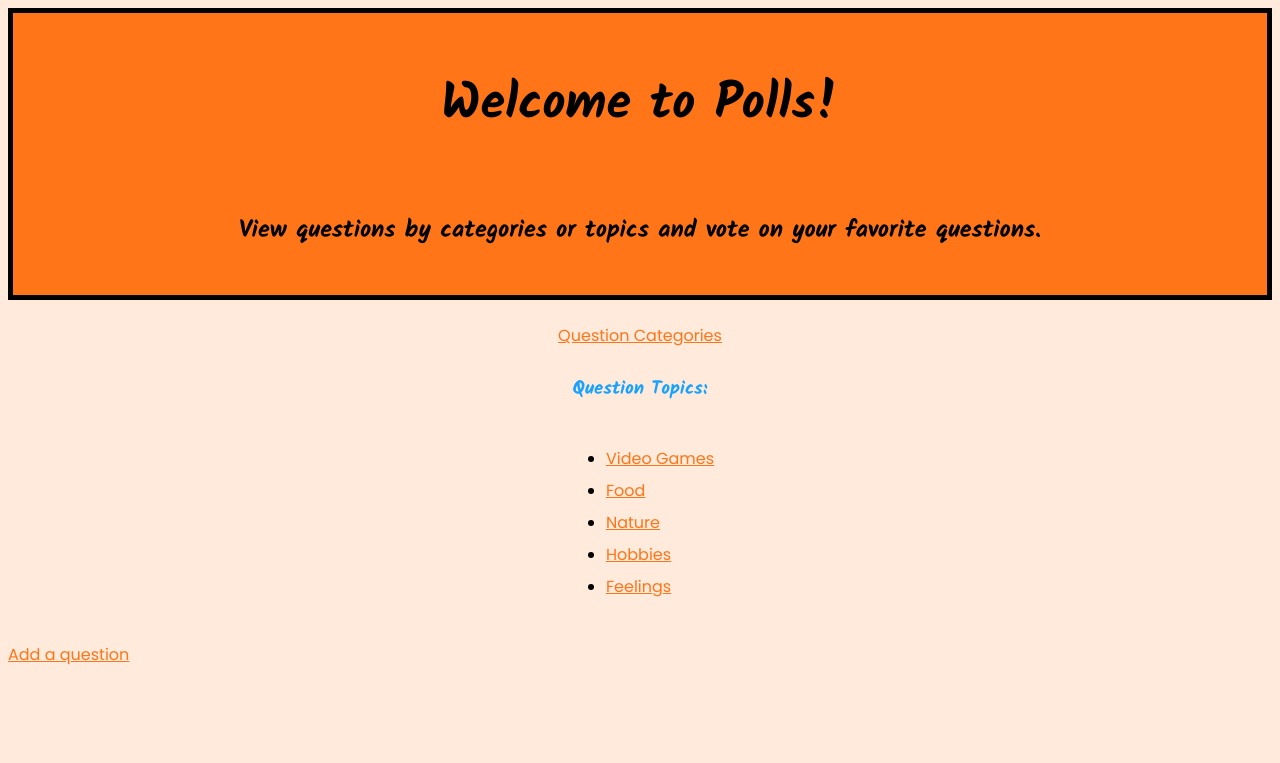
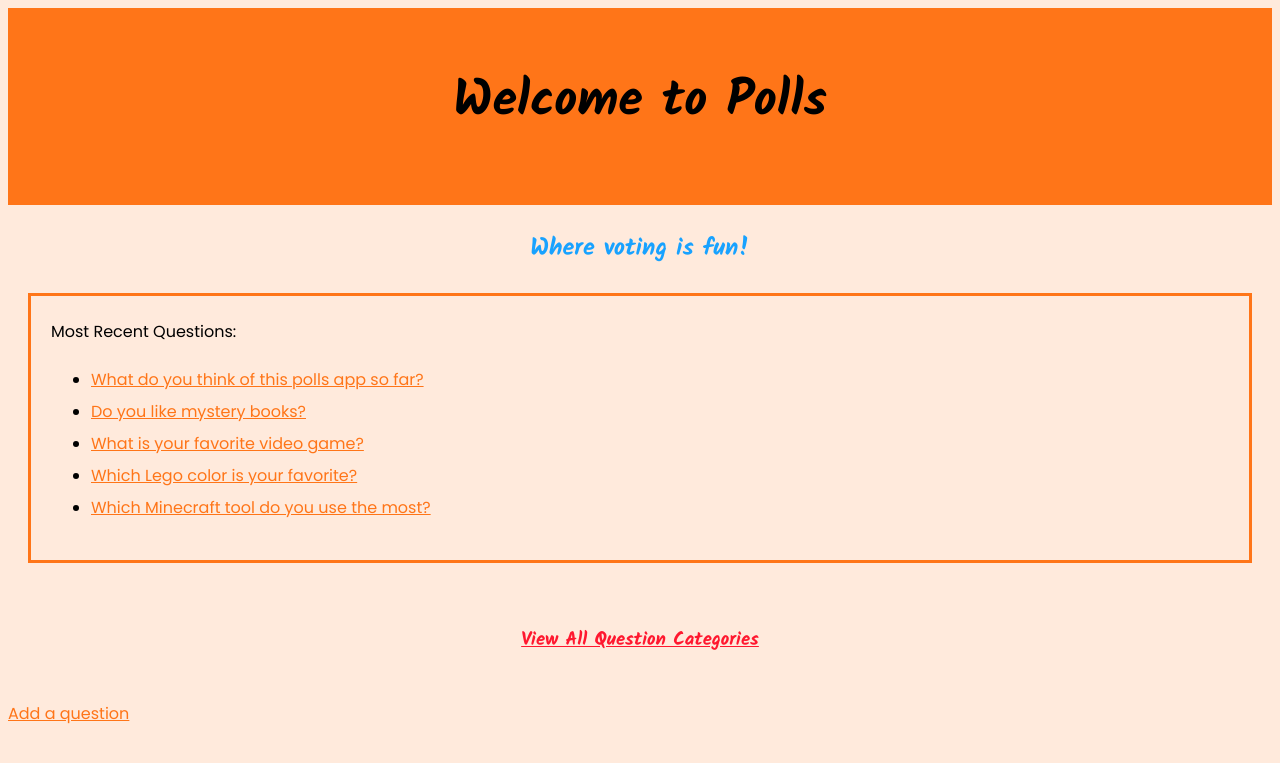
Before and after one commit to Alvirah-Ro/polls, a Django app: page /polls/ in a window 1280 px wide. Shown: the top 763 px of the page. Run offline with Django 5.2, Linux system fonts and the light colour scheme; data comes from the database, SQL or seed files in the repository; some web fonts are replaced.

Commit message:
changed index view and question view

```diff
--- a/polls/static/polls/styles.css
+++ b/polls/static/polls/styles.css
@@ -10,7 +10,11 @@ h1 {
     color: #18A2FF;
 }
 
-h2, h3, h4, h5, h6 {
+h2,
+h3,
+h4,
+h5,
+h6 {
     font-family: "Kalam";
     color: #18A2FF;
 }
@@ -19,20 +23,15 @@ h2, h3, h4, h5, h6 {
     text-align: center;
     background-color: #FF7518;
     padding: 10px 0 20px 0;
-    border-style: solid;
-    border-color: black;
-    border-width: thick;
 }
 
 .welcome h1 {
-    margin: 32px 0 0 0;
     text-align: center;
     color: black;
 }
 
-.welcome h2 {
+.welcome2 {
     text-align: center;
-    color: black;
 }
 
 button {
@@ -90,6 +89,23 @@ button {
     justify-items: center;
 }
 
+.options a {
+    color: #FF182F;
+    padding: 20px 0;
+}
+
+.recent {
+    margin: 20px;
+    padding: 20px;
+    border-style: solid;
+    border-color: #FF7518;
+    line-height: 2;
+}
+
+.recent h2 {
+    color: #18A2FF;
+}
+
 fieldset {
     border-color: #FF7518;
     margin: 20px 0;
@@ -100,7 +116,8 @@ fieldset {
     margin-top: -30px;
 }
 
-legend h1, h2 {
+legend h1,
+h2 {
     color: #18A2FF;
 }
 
@@ -125,7 +142,7 @@ a:hover {
 }
 
 .homelink a {
-    color:#FF182F;
+    color: #FF182F;
     padding: 20px 0;
 }
 
--- a/polls/templates/polls/index.html
+++ b/polls/templates/polls/index.html
@@ -6,32 +6,39 @@
     <link rel="stylesheet" type="text/css" href="{% static 'polls/styles.css' %}">
     <link rel="preconnect" href="https://fonts.googleapis.com">
     <link rel="preconnect" href="https://fonts.gstatic.com" crossorigin>
-<link href="https://fonts.googleapis.com/css2?family=Kalam:wght@300;400;700&family=Poppins:ital,wght@0,100;0,200;0,300;0,400;0,500;0,600;0,700;0,800;0,900;1,100;1,200;1,300;1,400;1,500;1,600;1,700;1,800;1,900&family=Protest+Riot&display=swap" rel="stylesheet">
+    <link
+        href="https://fonts.googleapis.com/css2?family=Kalam:wght@300;400;700&family=Poppins:ital,wght@0,100;0,200;0,300;0,400;0,500;0,600;0,700;0,800;0,900;1,100;1,200;1,300;1,400;1,500;1,600;1,700;1,800;1,900&family=Protest+Riot&display=swap"
+        rel="stylesheet">
 </head>
 
 <body>
 
     <div class="welcome">
-<h1>Welcome to Polls!</h1>
-<br>
-<h2>View questions by categories or topics and vote on your favorite questions.</h2>
+        <h1>Welcome to Polls</h1>
     </div>
 
-<div class="options"
-<h3><a href = "{% url  'polls:questions' %}">Question Categories</a></h3>
-<h3>Question Topics:</h3>
-{% if topic_list %}
+    <div class="welcome2">
+        <h2>Where voting is fun!</h2>
+    </div>
+
+    <div class="recent"
+    <h2>Most Recent Questions:</h2>
+
+        {% if latest_question_list %}
         <ul>
-        {% for topic in topic_list %}
-        <li><a href = "{% url 'polls:topic' topic.id %}">{{ topic.topic_name }}</a></li>
+            {% for question in latest_question_list %}
+            <li><a href="{% url 'polls:detail' question.id %}">{{ question.question_text }}</a></li>
             {% endfor %}
         </ul>
         {% else %}
-    <p>There are no topics to display</p>
+        <p>No polls are available.</p>
         {% endif %}
     </div>
+    <div class="options">
+        <h3><a href="{% url  'polls:questions' %}">View All Question Categories</a></h3>
+    </div>
 
-<a href= "{% url 'polls:add_question' %}">Add a question</a>
+    <a href="{% url 'polls:add_question' %}">Add a question</a>
 
 </body>
 
--- a/polls/urls.py
+++ b/polls/urls.py
@@ -8,7 +8,7 @@ from . import views
 app_name = "polls"
 
 urlpatterns = [
-    path("", views.IndexView.as_view(), name="index"),
+    path("", views.index_view, name="index"),
     path("<int:pk>/topic/", views.topic_view, name="topic"),
     path("questions/", views.question_view, name="questions"),
     path("<int:pk>/", views.DetailView.as_view(), name="detail"),
--- a/polls/views.py
+++ b/polls/views.py
@@ -12,15 +12,23 @@ from django.utils import timezone
 from .models import Topic, Question, Choice
 # Create your views here.
 
-class IndexView(generic.ListView):
+# class IndexView(generic.ListView):
+#     """This is an alternate View for the main page"""
+#     template_name = "polls/index.html"
+#     context_object_name = "topic_list"
+
+#     def get_queryset(self):
+#         """Return a list of all topics"""
+#         return Topic.objects.all()
+
+def index_view(request):
     """This View is for the main page"""
-    template_name = "polls/index.html"
-    context_object_name = "topic_list"
+    # Get the 5 most recently added questions
+    latest_question_list = Question.objects.order_by("-pub_date")[:5]
 
-    def get_queryset(self):
-        """Return a list of all topics"""
-        return Topic.objects.all()
-
+    return render (request, 'polls/index.html', {
+        "latest_question_list": latest_question_list,
+    })
 
 def topic_view(request, pk):
     """This View lists all questions for a particular topic"""
@@ -56,11 +64,14 @@ def question_view(request):
     all_question_list = Question.objects.all()
     questions = Question.objects.annotate(total_votes=Sum('choice__votes'))
     most_popular_question_list = questions.order_by('-total_votes')[:5]
+    topic_list = Topic.objects.all()
+
     context = {
         "latest_question_list": latest_question_list,
         "earliest_question_list": earliest_question_list,
         "all_question_list": all_question_list,
-        "most_popular_question_list": most_popular_question_list
+        "most_popular_question_list": most_popular_question_list,
+        "topic_list": topic_list
     }
     return render(request, "polls/questions.html", context)
 
```
Also changed, not shown: polls/templates/polls/questions.html (+16 -1 lines). Lines whose indentation alone changed are shown as unchanged.
